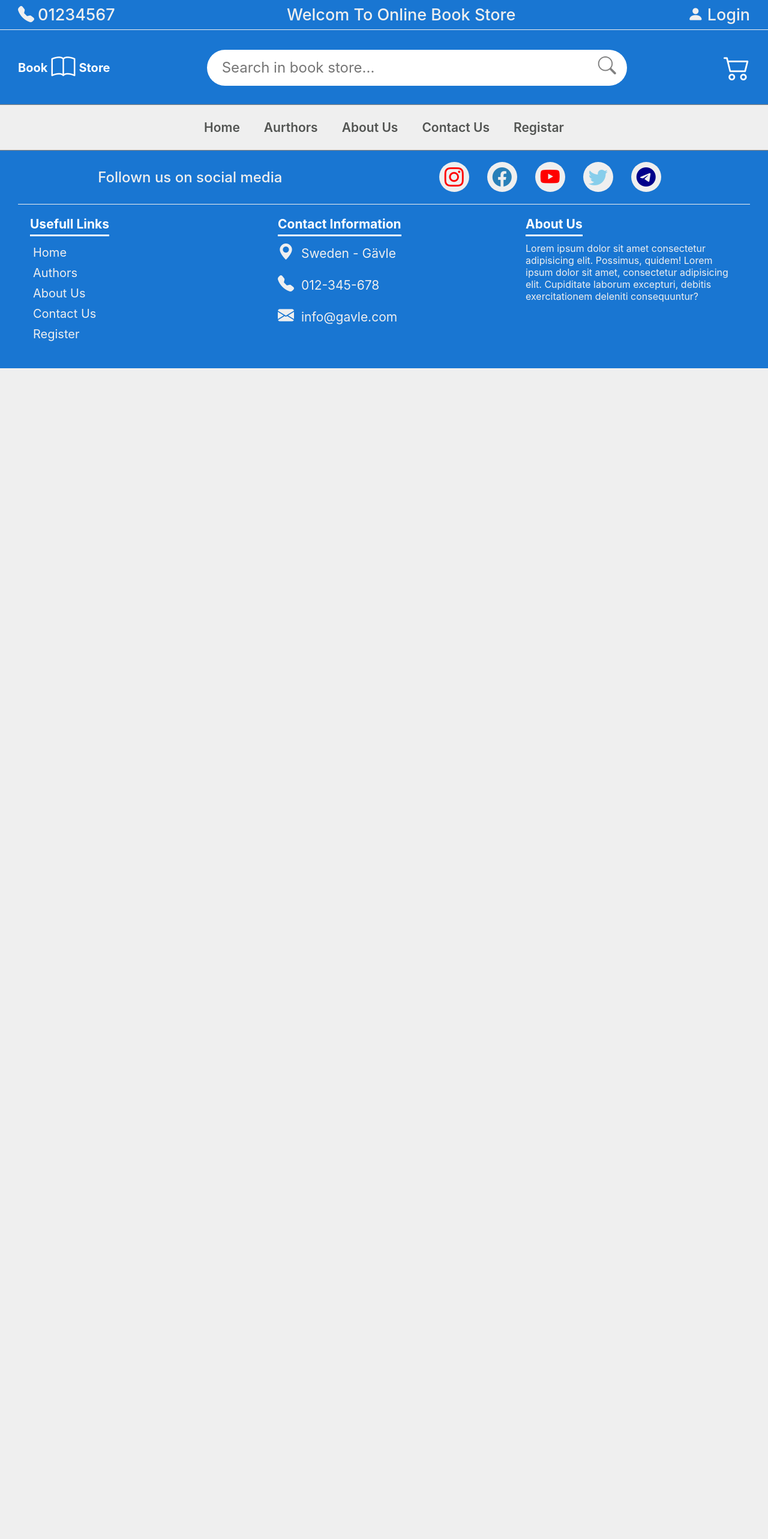
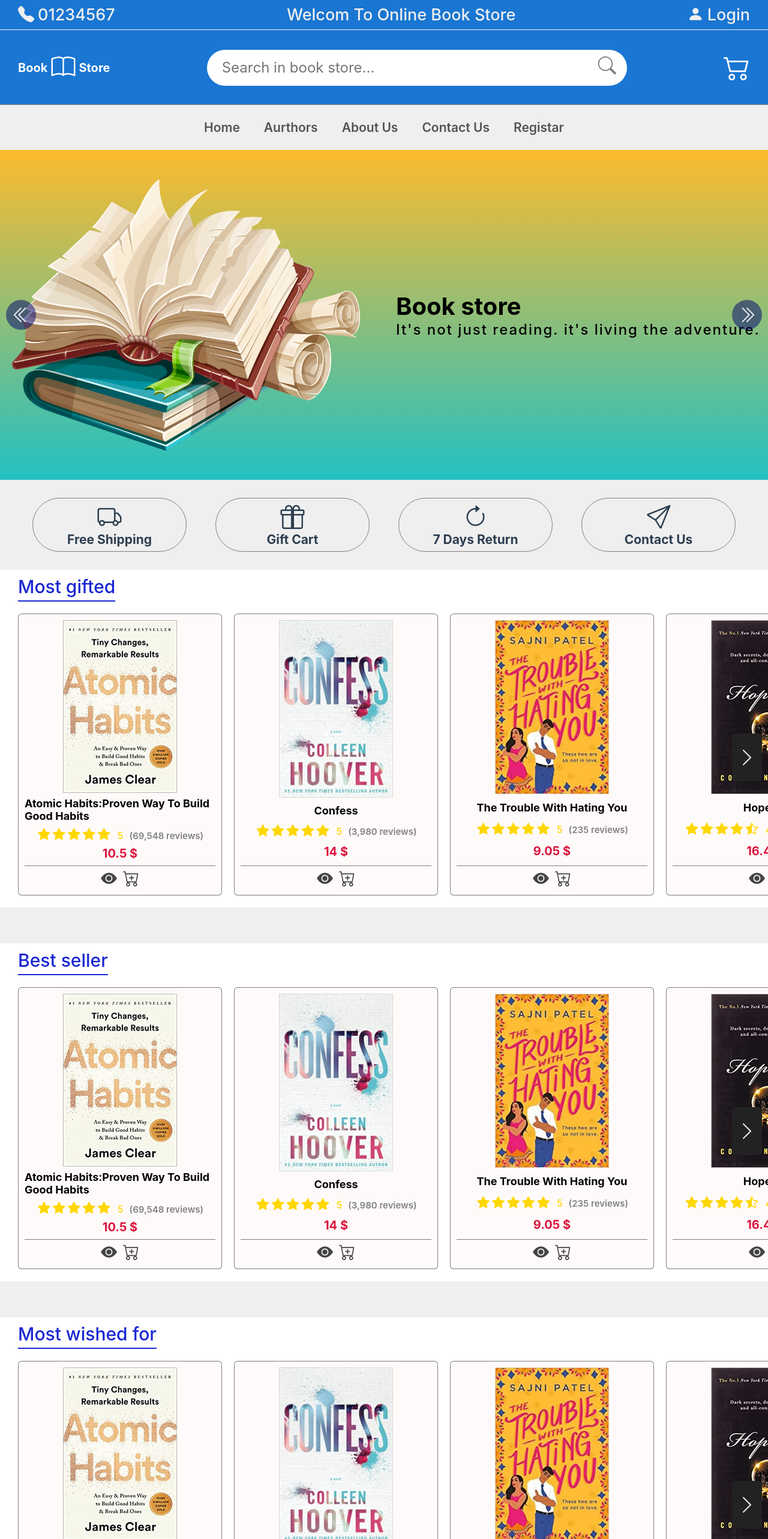
Before and after one commit to asom1989/book-store, a React (Vite) app: page / in a window 1280 px wide. Shown: the top 2566 px of the page at 60% size. Before the commit the page ends 800 px from the top, so only its background shows below. Built offline with nearby package versions, Linux system fonts and the light colour scheme.

Commit message:
first-version

```diff
--- a/src/App.jsx
+++ b/src/App.jsx
@@ -11,14 +11,14 @@ function App() {
   return (
     <>
       <Header />
-      {/* <Hero />
+      <Hero />
       <Services />
       <HeadingTitle title="Most gifted" />
       <BookSlider data={books} />
       <HeadingTitle title="Best seller" />
       <BookSlider data={books} />
       <HeadingTitle title="Most wished for" />
-      <BookSlider data={books} /> */}
+      <BookSlider data={books} />
       <Footer />
     </>
   );
```
